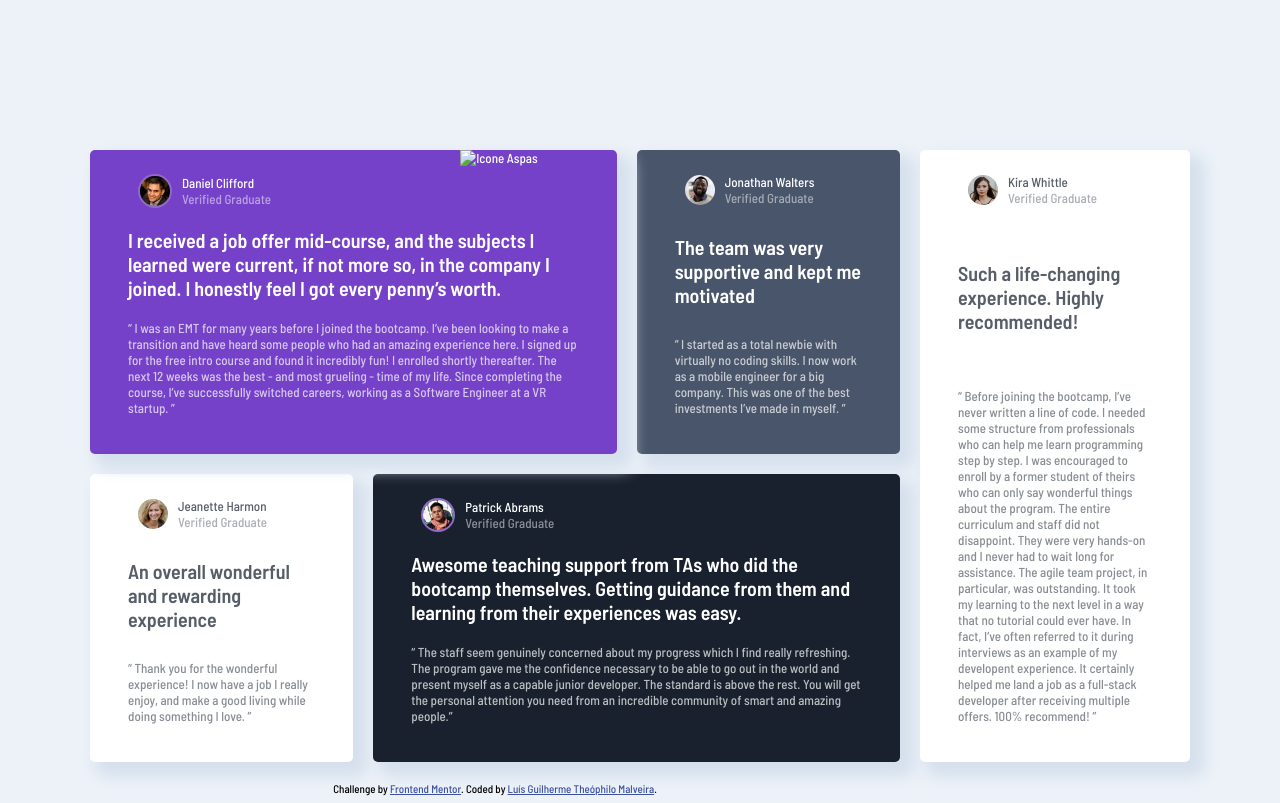
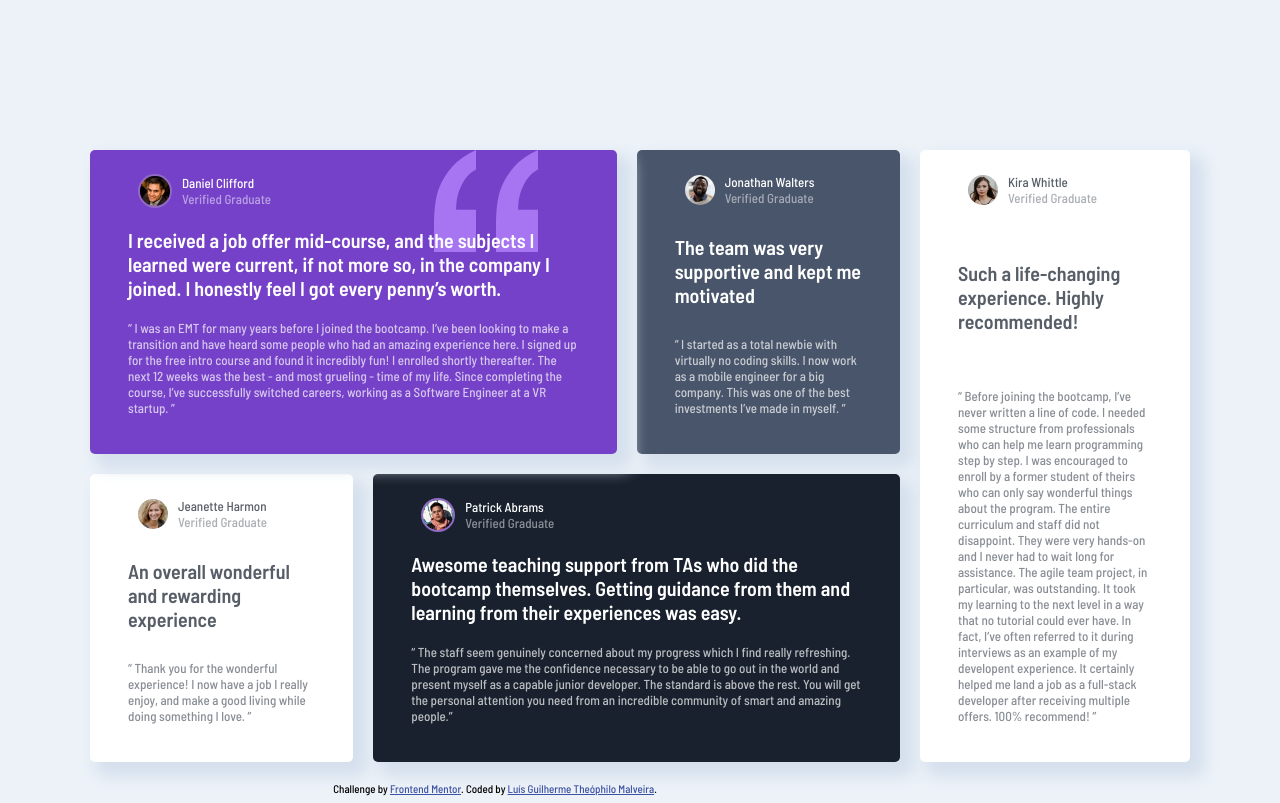
Before and after one commit to LuisGuilhermeMalveira/1-Projeto-Grid, a plain HTML site: page index.html in a window 1280 px wide. Drawn offline with Linux system fonts and the light colour scheme; the site is published under a folder, as on GitHub Pages, so addresses that start at the root find nothing.

Commit message:
atualização caminho da imagem aspas

```diff
--- a/index.html
+++ b/index.html
@@ -37,7 +37,7 @@
 								<div class="verificado">Verified Graduate</div>
 							</div>
 						</div>
-						<img src="/images/aspas.svg" alt="Icone Aspas" class="aspas" />
+						<img src="./images/aspas.svg" alt="Icone Aspas" class="aspas" />
 						<div class="textogrande">
 							I received a job offer mid-course, and the subjects I learned were
 							current, if not more so, in the company I joined. I honestly feel
```
